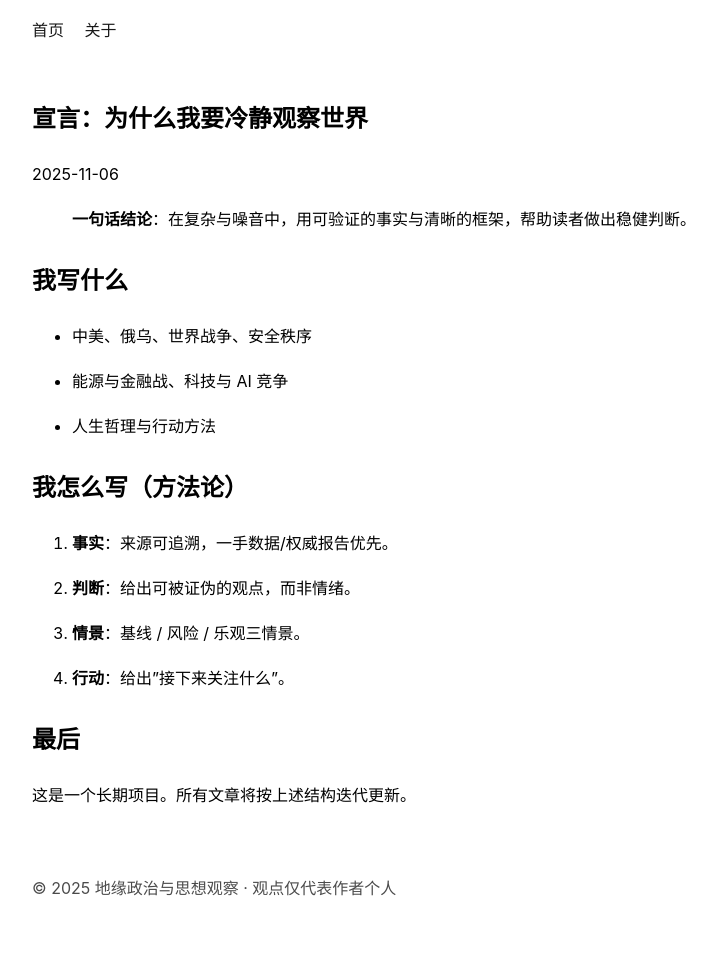
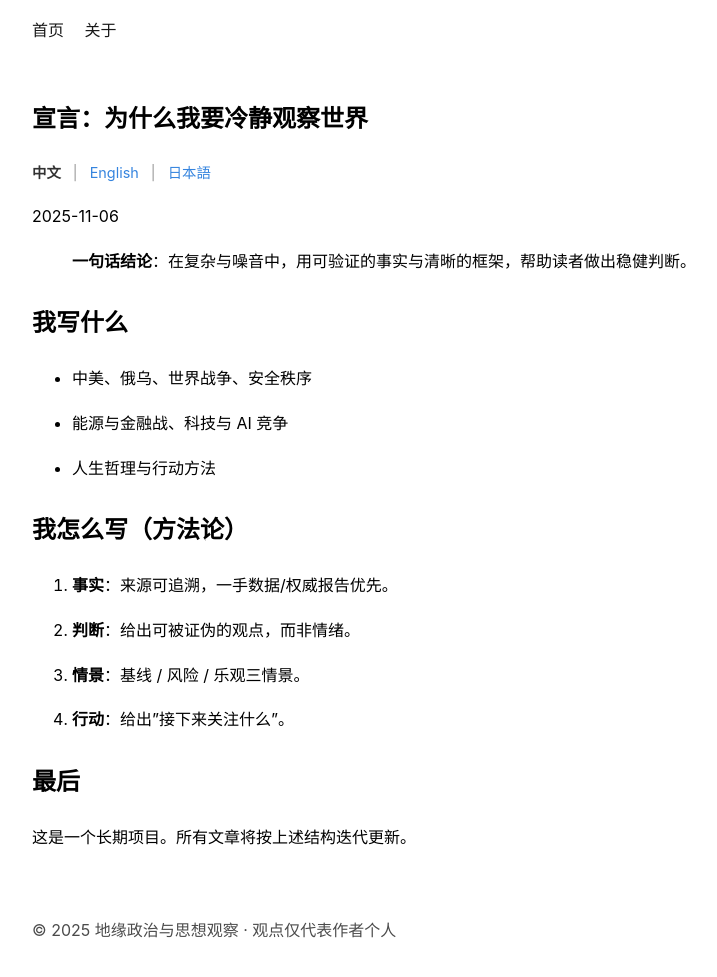
Before and after one commit to brucehho/strategic-observer, a Jekyll site: the page built from _posts/2025-11-06-hello-world.md, in a window 1280 px wide. Shown: the whole page, without its empty margins (188-905 px from the left). Built offline with Jekyll 4.4.1, drawn with Linux system fonts in a browser that asks for light colours; before the commit the page ends 935 px from its top, so only the background shows below that.

Commit message:
Implement multilingual article system with language switcher

```diff
--- /dev/null
+++ b/_includes/lang-switcher.html
@@ -0,0 +1,54 @@
+{% if page.slug %}
+  {% assign current_lang = page.lang | default: 'zh' %}
+  {% assign zh_post = null %}
+  {% assign en_post = null %}
+  {% assign ja_post = null %}
+
+  {% for post in site.posts %}
+    {% if post.slug == page.slug %}
+      {% if post.lang == 'zh' or post.lang == nil %}
+        {% assign zh_post = post %}
+      {% elsif post.lang == 'en' %}
+        {% assign en_post = post %}
+      {% elsif post.lang == 'ja' %}
+        {% assign ja_post = post %}
+      {% endif %}
+    {% endif %}
+  {% endfor %}
+
+  <div class="lang-switcher">
+    {% if zh_post %}
+      {% if current_lang == 'zh' or current_lang == nil %}
+        <span class="lang-current">中文</span>
+      {% else %}
+        <a href="{{ zh_post.url | relative_url }}">中文</a>
+      {% endif %}
+    {% else %}
+      <span class="lang-unavailable">中文</span>
+    {% endif %}
+
+    <span class="lang-separator">|</span>
+
+    {% if en_post %}
+      {% if current_lang == 'en' %}
+        <span class="lang-current">English</span>
+      {% else %}
+        <a href="{{ en_post.url | relative_url }}">English</a>
+      {% endif %}
+    {% else %}
+      <span class="lang-unavailable">English</span>
+    {% endif %}
+
+    <span class="lang-separator">|</span>
+
+    {% if ja_post %}
+      {% if current_lang == 'ja' %}
+        <span class="lang-current">日本語</span>
+      {% else %}
+        <a href="{{ ja_post.url | relative_url }}">日本語</a>
+      {% endif %}
+    {% else %}
+      <span class="lang-unavailable">日本語</span>
+    {% endif %}
+  </div>
+{% endif %}
--- a/_layouts/home.html
+++ b/_layouts/home.html
@@ -15,12 +15,15 @@ layout: default
     <h2 class="section-title">文章</h2>
     <ul class="post-list">
       {% for post in site.posts %}
+        {% assign post_lang = post.lang | default: 'zh' %}
+        {% if post_lang == 'zh' %}
         <li class="post-item">
           <a class="post-title" href="{{ post.url | relative_url }}">{{ post.title }}</a>
           <div class="post-meta">
             <time>{{ post.date | date: '%Y-%m-%d' }}</time>
           </div>
         </li>
+        {% endif %}
       {% endfor %}
     </ul>
   </section>
--- a/_layouts/post.html
+++ b/_layouts/post.html
@@ -7,6 +7,7 @@ layout: default
 <article class="post">
   <header class="post-header">
     <h1>{{ page.title }}</h1>
+    {% include lang-switcher.html %}
     <p class="meta"><time>{{ page.date | date: '%Y-%m-%d' }}</time></p>
   </header>
 
--- a/assets/css/style.css
+++ b/assets/css/style.css
@@ -253,6 +253,38 @@ body{
   margin-left: 1rem;
 }
 
+.lang-switcher {
+  font-size: 0.9rem;
+  margin: 0.8rem 0;
+  opacity: 0.8;
+}
+
+.lang-switcher a {
+  color: #0366d6;
+  text-decoration: none;
+  transition: opacity 0.2s;
+}
+
+.lang-switcher a:hover {
+  opacity: 1;
+  text-decoration: underline;
+}
+
+.lang-current {
+  font-weight: 600;
+  color: inherit;
+}
+
+.lang-unavailable {
+  opacity: 0.4;
+  cursor: not-allowed;
+}
+
+.lang-separator {
+  margin: 0 0.5rem;
+  opacity: 0.5;
+}
+
 @media (prefers-color-scheme: dark) {
   .hero {
     border-bottom-color: rgba(255, 255, 255, 0.1);
@@ -272,4 +304,7 @@ body{
   .category-post-item a:hover {
     color: #58a6ff;
   }
+  .lang-switcher a {
+    color: #58a6ff;
+  }
 }
```
Also changed, not shown: _posts/2025-11-06-hello-world.en.md (added, +35 -0 lines), _posts/2025-11-06-hello-world.ja.md (added, +35 -0 lines), _posts/2025-11-06-hello-world.md (+2 -0 lines), _posts/2025-11-06-日本政坛的现状与未来.en.md (added, +13 -0 lines), _posts/2025-11-06-日本政坛的现状与未来.ja.md (added, +13 -0 lines), _posts/2025-11-06-日本政坛的现状与未来.md (+2 -0 lines), _posts/2025-11-07-India–Pakistan-conflict-note.en.md (added, +13 -0 lines), _posts/2025-11-07-India–Pakistan-conflict-note.ja.md (added, +13 -0 lines), _posts/2025-11-07-India–Pakistan-conflict-note.md (+2 -0 lines). Lines whose indentation alone changed are shown as unchanged.
